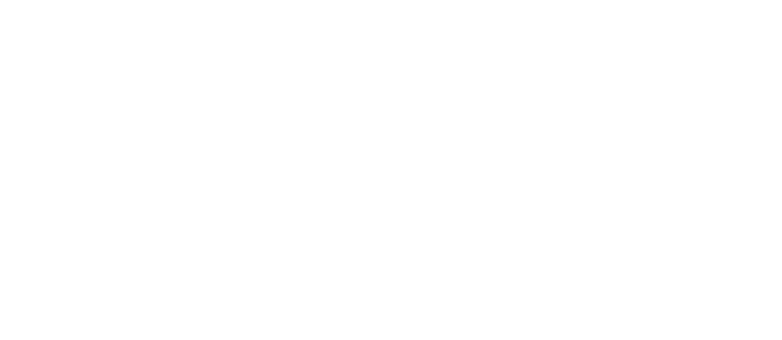
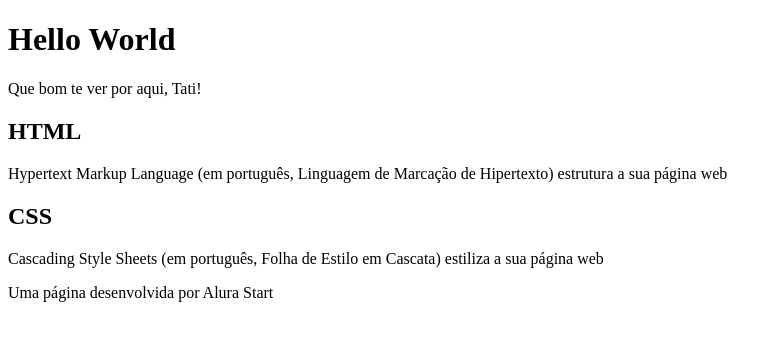
Before and after one commit to TatianeAbreu/Hello-World, a plain HTML site: page index.html in a window 1280 px wide. Shown: the whole page, without its empty margins (0-782 px from the left). Drawn offline with Linux system fonts and the light colour scheme.

Commit message:
Hello World: inserindo textos

```diff
--- a/index.html
+++ b/index.html
@@ -6,6 +6,23 @@
     <title>Hello World!</title>
 </head>
 <body>
+    <header>
+        <h1>Hello World</h1>
+        <p>Que bom te ver por aqui, Tati!</p>
+    </header>
 
+    <section>
+        <h2>HTML</h2>
+        <p>Hypertext Markup Language (em português, Linguagem de Marcação de Hipertexto) estrutura a sua página web</p>
+
+        <h2>CSS</h2>
+        <p>Cascading Style Sheets (em português, Folha de Estilo em Cascata) estiliza a sua página web</p>
+
+    </section>
+
+    <footer>
+
+        <p>Uma página desenvolvida por Alura Start</p>
+    </footer>
 </body>
 </html>
```
